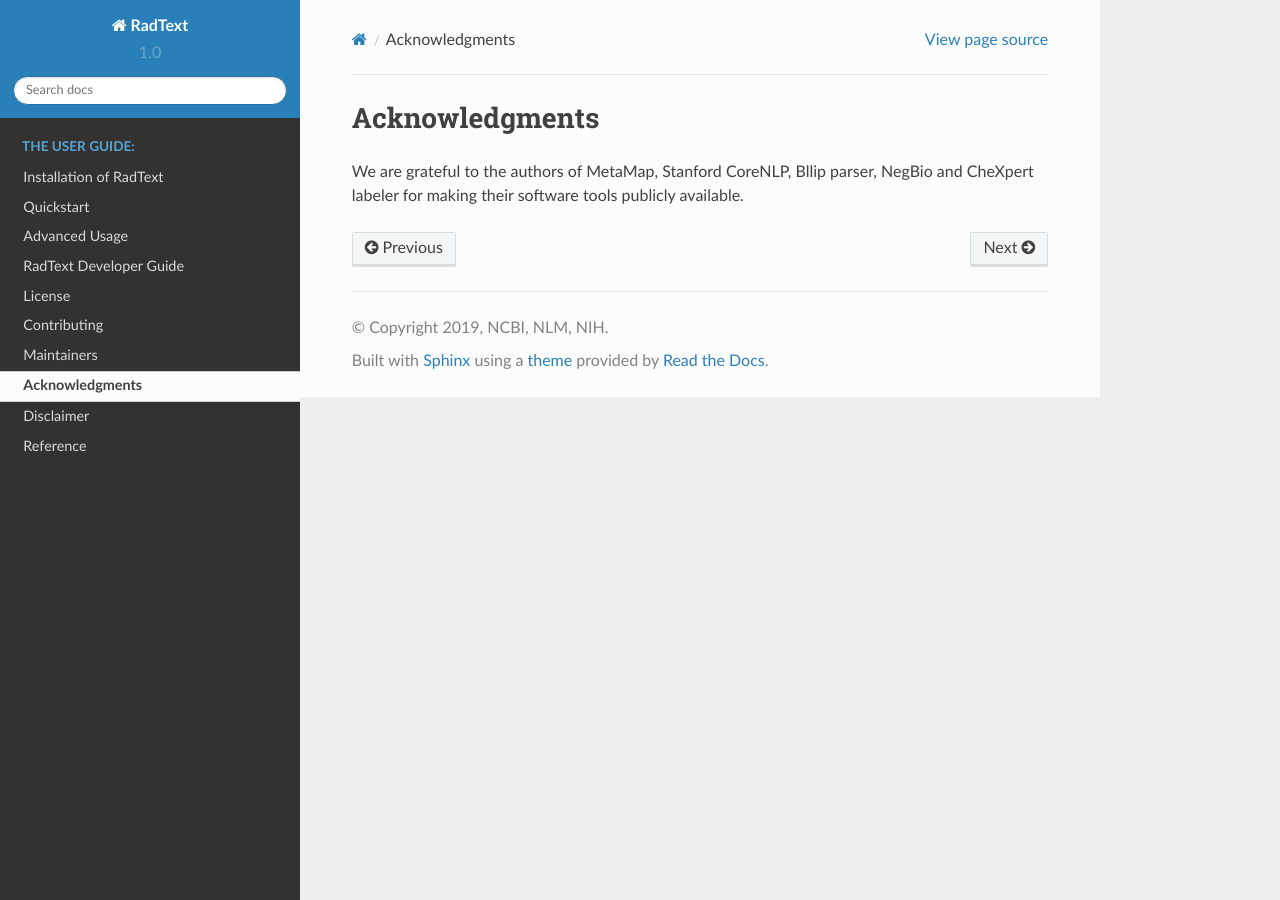
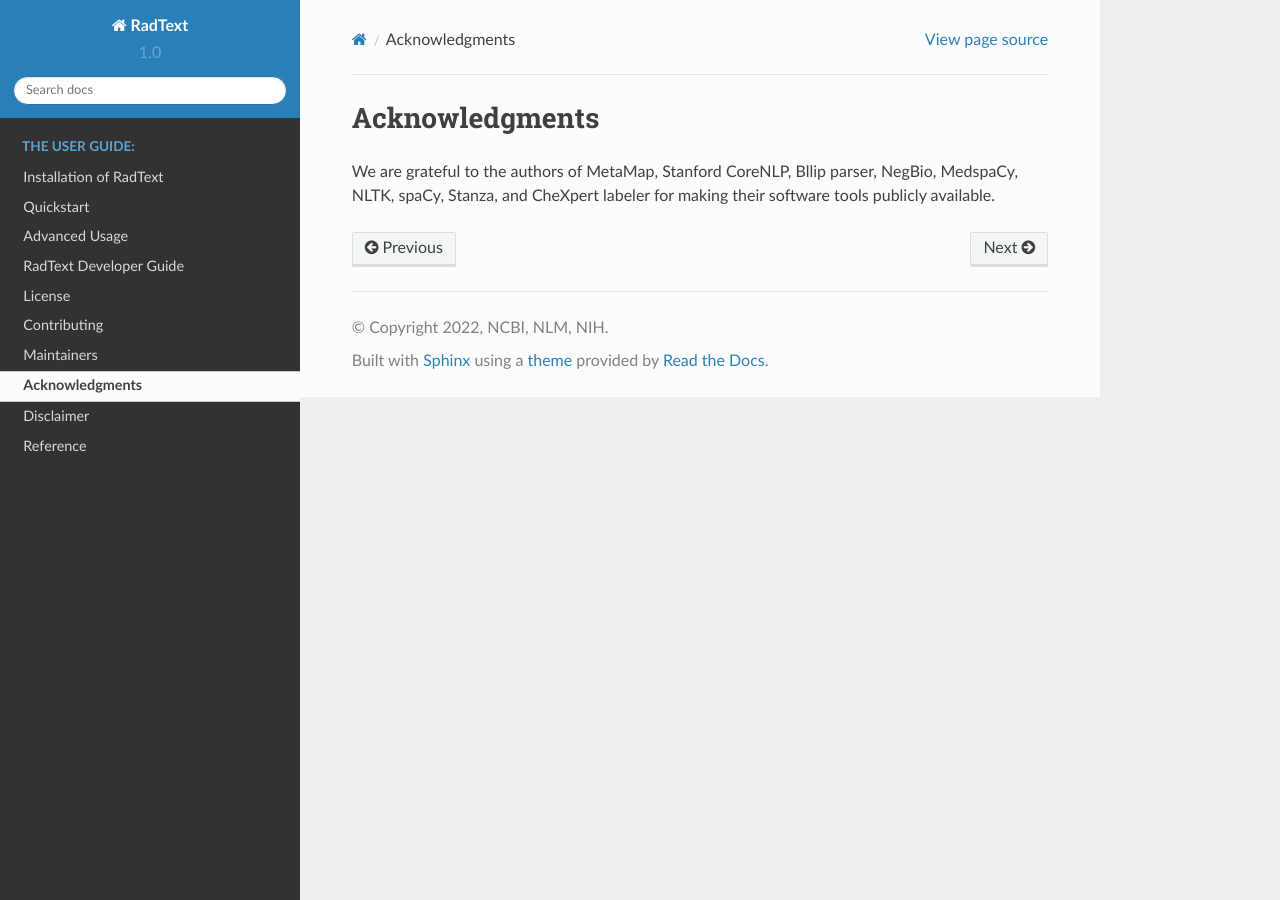
Before and after one commit to bionlplab/radtext, a Sphinx documentation site: the page built from docs/acknowledgments.md, in a window 1280 px wide. Built offline with Sphinx 7.4.7 and the Read the Docs theme 2.0.0, drawn with Linux system fonts in a browser that asks for light colours.

Commit message:
update readthedoc

```diff
--- a/docs/acknowledgments.md
+++ b/docs/acknowledgments.md
@@ -1,3 +1,3 @@
 # Acknowledgments
 
-We are grateful to the authors of MetaMap, Stanford CoreNLP, Bllip parser, NegBio and CheXpert labeler for making their software tools publicly available.
+We are grateful to the authors of MetaMap, Stanford CoreNLP, Bllip parser, NegBio, MedspaCy, NLTK, spaCy, Stanza, and CheXpert labeler for making their software tools publicly available.
--- a/docs/conf.py
+++ b/docs/conf.py
@@ -46,7 +46,7 @@ master_doc = 'index'
 
 # General information about the project.
 project = 'RadText'
-copyright = '2019, NCBI, NLM, NIH'
+copyright = '2022, NCBI, NLM, NIH'
 author = 'Yifan Peng'
 
 # The version info for the project you're documenting, acts as replacement for
--- a/docs/index.rst
+++ b/docs/index.rst
@@ -3,12 +3,12 @@
    contain the root `toctree` directive.
 
 RadText documentation
-====================
+=====================
 
 **RadText** is a high-performance radiology report text analysis system.
 
 Highlight Features
-----------------
+------------------
 
 * Patterns on both universal dependency graph and regular expressions
 * Creating user patterns
```
Also changed, not shown: docs/contributing.md (+1 -3 lines).
